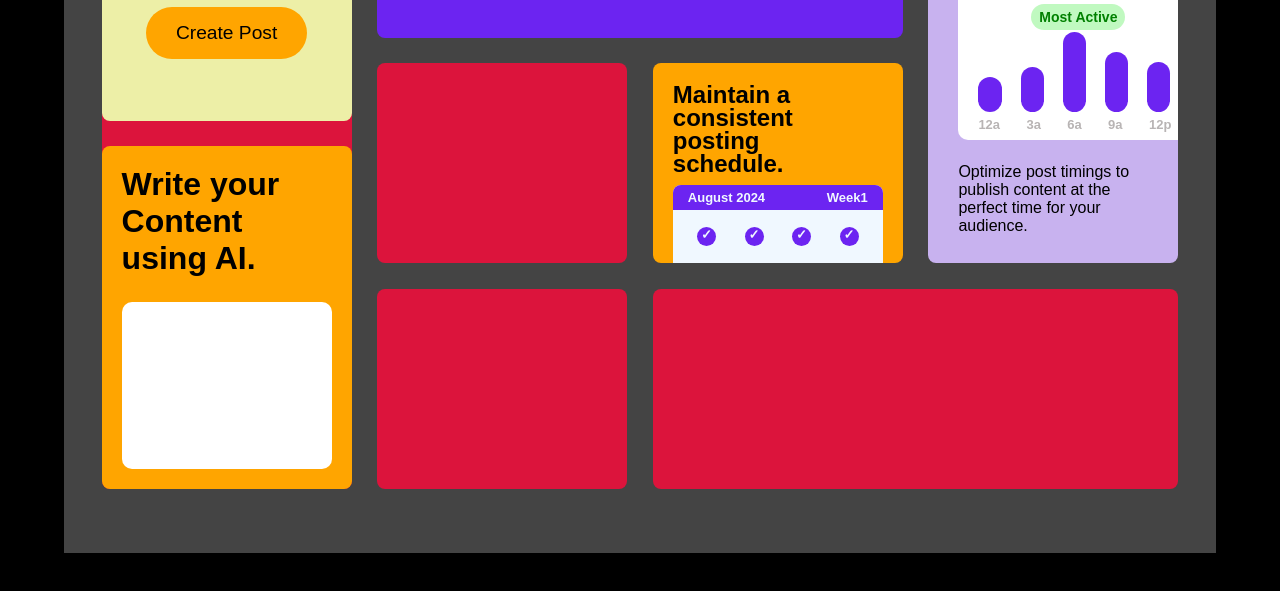
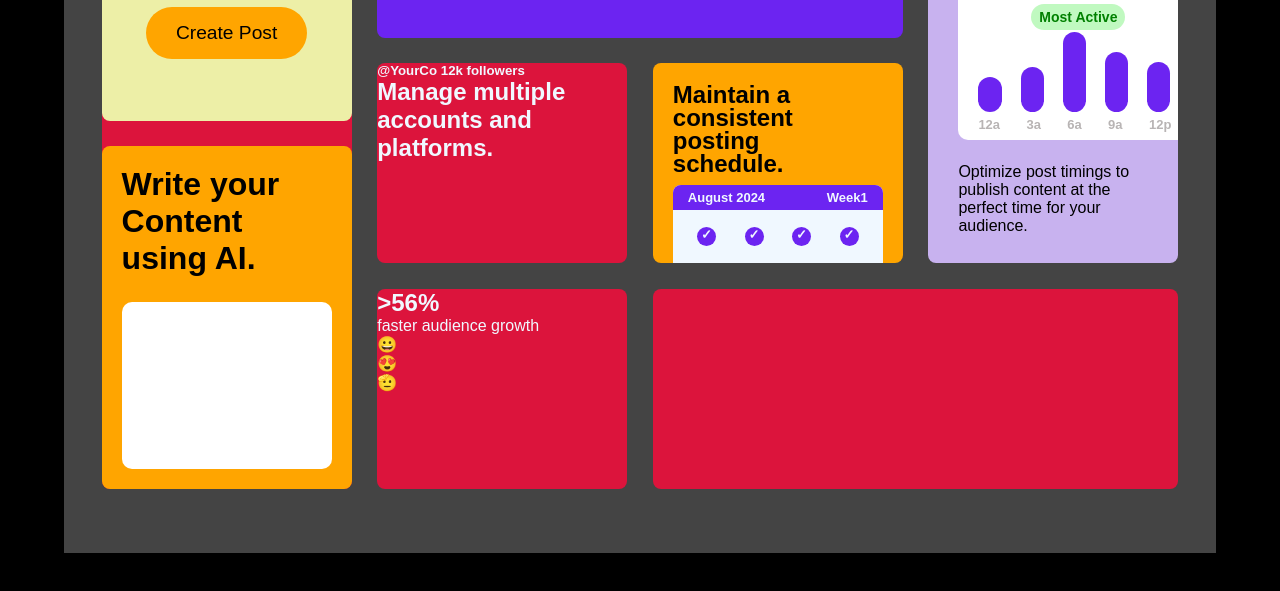
Before and after one commit to samirhussain7/gsap_animations, a website built with Vite: page small-landing-page/index.html in a window 1280 px wide. Shown: the part 661-1252 px from the top of the page. Built offline with nearby package versions, Linux system fonts and the light colour scheme.

Commit message:
Added grid-4

```diff
--- a/small-landing-page/index.html
+++ b/small-landing-page/index.html
@@ -69,7 +69,13 @@
                         </div>
                         <p>Optimize post timings to publish content at the perfect time for your audience.</p>
                     </div>
-                    <div class="grid-item grid-4"></div>
+                    <div class="grid-item grid-4">
+                        <div>
+                            <div></div>
+                            <h5>@YourCo <span>12k followers</span></h5>
+                        </div>
+                        <h2>Manage multiple accounts and platforms.</h2>
+                    </div>
                     <div class="grid-item grid-5">
                         <h2>Maintain a consistent posting schedule.</h2>
                         <div class="week">
@@ -85,7 +91,15 @@
                             </div>
                         </div>
                     </div>
-                    <div class="grid-item grid-6"></div>
+                    <div class="grid-item grid-6">
+                        <h2>>56%</h2>
+                        <p>faster audience growth</p>
+                        <div>
+                            <div>😀</div>
+                            <div>😍</div>
+                            <div>🫡</div>
+                        </div>
+                    </div>
                     <div class="grid-item grid-7"></div>
 
                 </div>
```
